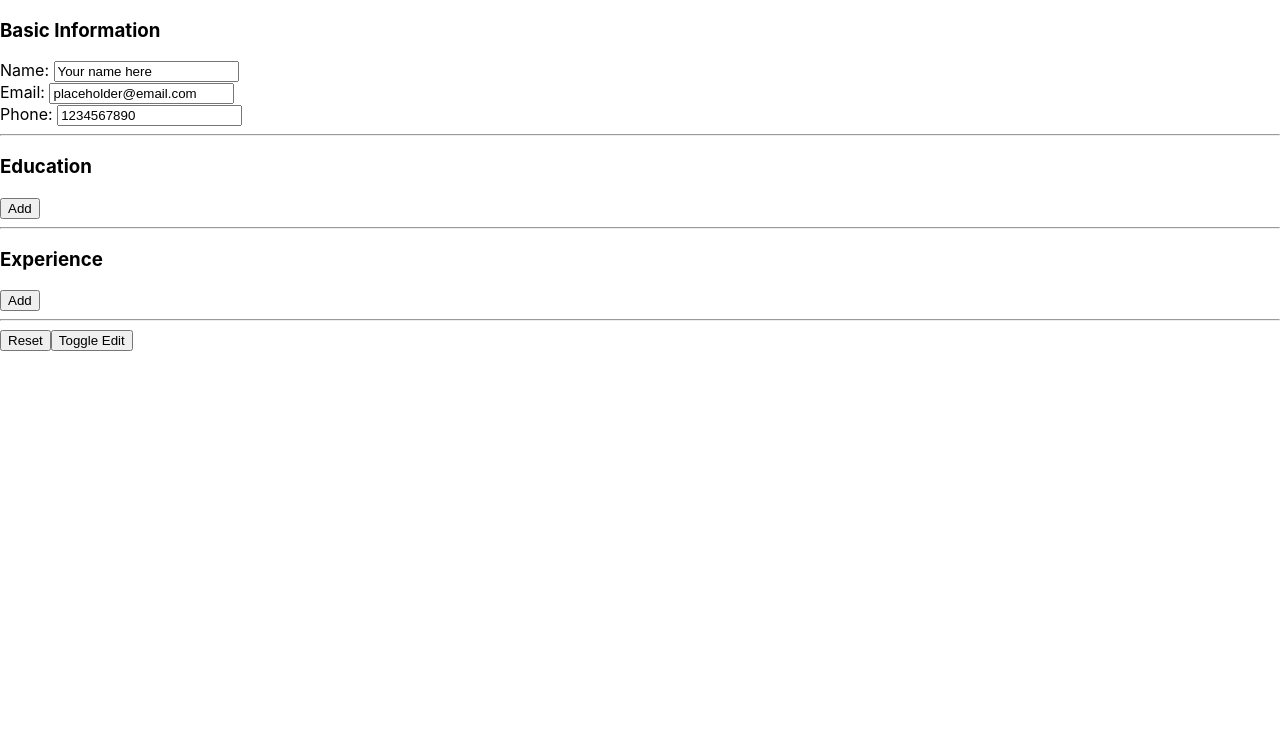
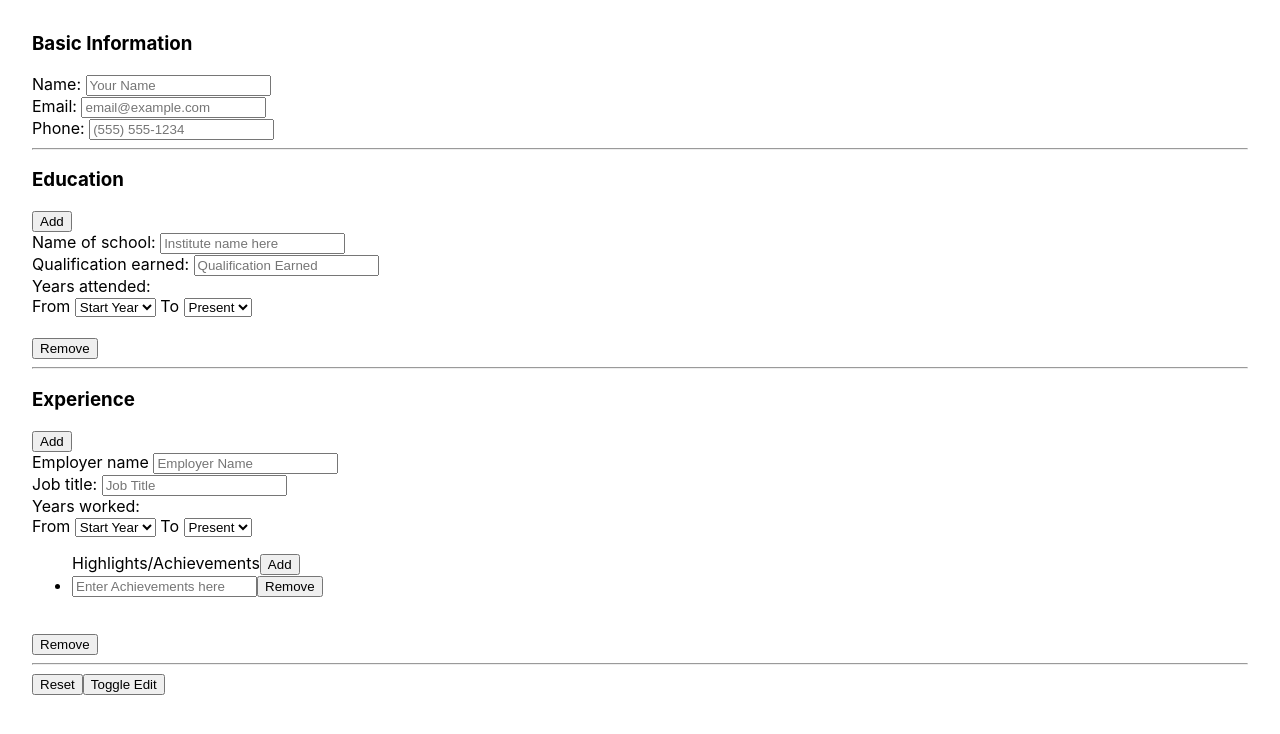
Before and after one commit to j-nas/cv-project, a React (Create React App) app: page / in a window 1280 px wide. Shown: the top 734 px of the page. Built offline with nearby package versions, Linux system fonts and the light colour scheme.

Commit message:
implemented placeholders for text input

```diff
--- a/src/App.js
+++ b/src/App.js
@@ -14,8 +14,8 @@ class App extends Component {
     super()
     this.state = {
       editMode: true,
-      schoolInputs: [],
-      workInputs: [],
+      schoolInputs: [{key: uniqid()}],
+      workInputs: [{key: uniqid()}],
      }
     this.toggleEdit = this.toggleEdit.bind(this)
   }
--- a/src/components/BasicInformation.js
+++ b/src/components/BasicInformation.js
@@ -6,9 +6,9 @@ class BasicInformation extends Component {
   constructor(){
     super()
     this.state = {
-      fullName: "Your name here",
-      email: "placeholder@email.com",
-      phone: "1234567890",
+      fullName: "",
+      email: "",
+      phone: "",
     }
     this.handleChange = this.handleChange.bind(this);
   }
@@ -22,9 +22,9 @@ class BasicInformation extends Component {
   }
   resetButton(){
     this.setState({
-      fullName: "Your name here",
-      email: "placeholder@email.com",
-      phone: "1234567890",
+      fullName: "",
+      email: "",
+      phone: "",
     })
   }
   render() {
@@ -35,7 +35,8 @@ class BasicInformation extends Component {
           inputTitle="Name: "
           dataset="fullName"
           input={this.state.fullName}
-          event={this.handleChange} />
+          event={this.handleChange}
+          placeHolder="Your Name"/>
         <EmailInput
           email={this.state.email}
           event={this.handleChange} />
@@ -43,7 +44,8 @@ class BasicInformation extends Component {
           inputTitle="Phone:"
           dataset="phone"
           input={this.state.phone}
-          event={this.handleChange} />
+          event={this.handleChange}
+          placeHolder="(555) 555-1234"/>
       </div>
 
     const displayMode =
--- a/src/components/education.js
+++ b/src/components/education.js
@@ -7,10 +7,10 @@ class Education extends React.Component{
   constructor(){
     super()
     this.state = {
-      schoolName: "School name here",
-      qualification: "Qualification here",
-      yearSchoolStart: "Start date",
-      yearSchoolComplete: "Finish Date",
+      schoolName: "",
+      qualification: "",
+      yearSchoolStart: "Start year",
+      yearSchoolComplete: "Graduation year",
     }
     this.handleChange = this.handleChange.bind(this);
 
@@ -23,14 +23,6 @@ class Education extends React.Component{
     })
     console.log(this.state)
   }
-  resetButton(){
-    this.setState({
-      schoolName: "School name here",
-      qualification: "Qualification here",
-      yearSchoolStart: "Start date",
-      yearSchoolComplete: "Finish Date",
-    })
-  }
   render() {
     const inputMode =
       <div>
@@ -38,12 +30,14 @@ class Education extends React.Component{
           event={this.handleChange}
           input={this.state.schoolName}
           inputTitle="Name of school:"
-          dataset="schoolName" />
+          dataset="schoolName"
+          placeHolder="Institute name here"/>
         <TextInput
           event={this.handleChange}
           input={this.state.qualification}
           inputTitle="Qualification earned:"
-          dataset="qualification" />
+          dataset="qualification"
+          placeHolder="Qualification Earned"/>
         <YearsInput
           event={this.handleChange}
           inputTitle="Years attended:"
--- a/src/components/experience.js
+++ b/src/components/experience.js
@@ -7,8 +7,8 @@ class Experience extends React.Component {
   constructor(){
     super()
     this.state = {
-      employerName: "Employer name here",
-      jobTitle: "Job title here",
+      employerName: "",
+      jobTitle: "",
       yearWorkStart: "",
       yearWorkComplete: "",
       relevantSkills: [],
@@ -24,15 +24,7 @@ class Experience extends React.Component {
     })
     console.log(this.state)
   }
-  resetButton() {
-    this.setState = {
-      employerName: "Employer name here",
-      jobTitle: "Job title here",
-      yearWorkStart: "",
-      yearWorkComplete: "",
-      relevantSkills: [],
-    }
-  }
+
 
   render() {
     const inputMode =
@@ -41,11 +33,13 @@ class Experience extends React.Component {
           event={this.handleChange}
           input={this.state.employerName}
           inputTitle="Employer name"
+          placeHolder="Employer Name"
           dataset="employerName"/>
         <TextInput
           event={this.handleChange}
           input={this.state.jobTitle}
           inputTitle="Job title:"
+          placeHolder="Job Title"
           dataset="jobTitle"/>
 
         <YearsInput
--- a/src/components/inputComponents/EmailInput.js
+++ b/src/components/inputComponents/EmailInput.js
@@ -9,6 +9,7 @@ class EmailInput extends Component {
           <input
             type="email"
             id="emailInput"
+            placeholder="email@example.com"
             data-field="email"
             onChange={this.props.event}
             value={this.props.email}
--- a/src/components/inputComponents/ListInput.js
+++ b/src/components/inputComponents/ListInput.js
@@ -42,6 +42,7 @@ class RelevantSkillsInput extends React.Component {
         <li key={item.key}>
           <input
             type="text"
+            placeholder="Enter Achievements here"
             data-field={item.key}
             onChange={this.onChangeHandler}
             value={item.text}/>
--- a/src/components/inputComponents/TextInput.js
+++ b/src/components/inputComponents/TextInput.js
@@ -8,6 +8,7 @@ class TextInput extends React.Component{
           <label >{this.props.inputTitle} </label>
           <input
             type="text"
+            placeholder={this.props.placeHolder}
             data-field={this.props.dataset}
             onChange={this.props.event}
             value={this.props.input}/>
--- a/src/index.css
+++ b/src/index.css
@@ -1,5 +1,5 @@
 body {
-  margin: 0;
+  margin: 2em;
   font-family: -apple-system, BlinkMacSystemFont, 'Segoe UI', 'Roboto', 'Oxygen',
     'Ubuntu', 'Cantarell', 'Fira Sans', 'Droid Sans', 'Helvetica Neue',
     sans-serif;
```
